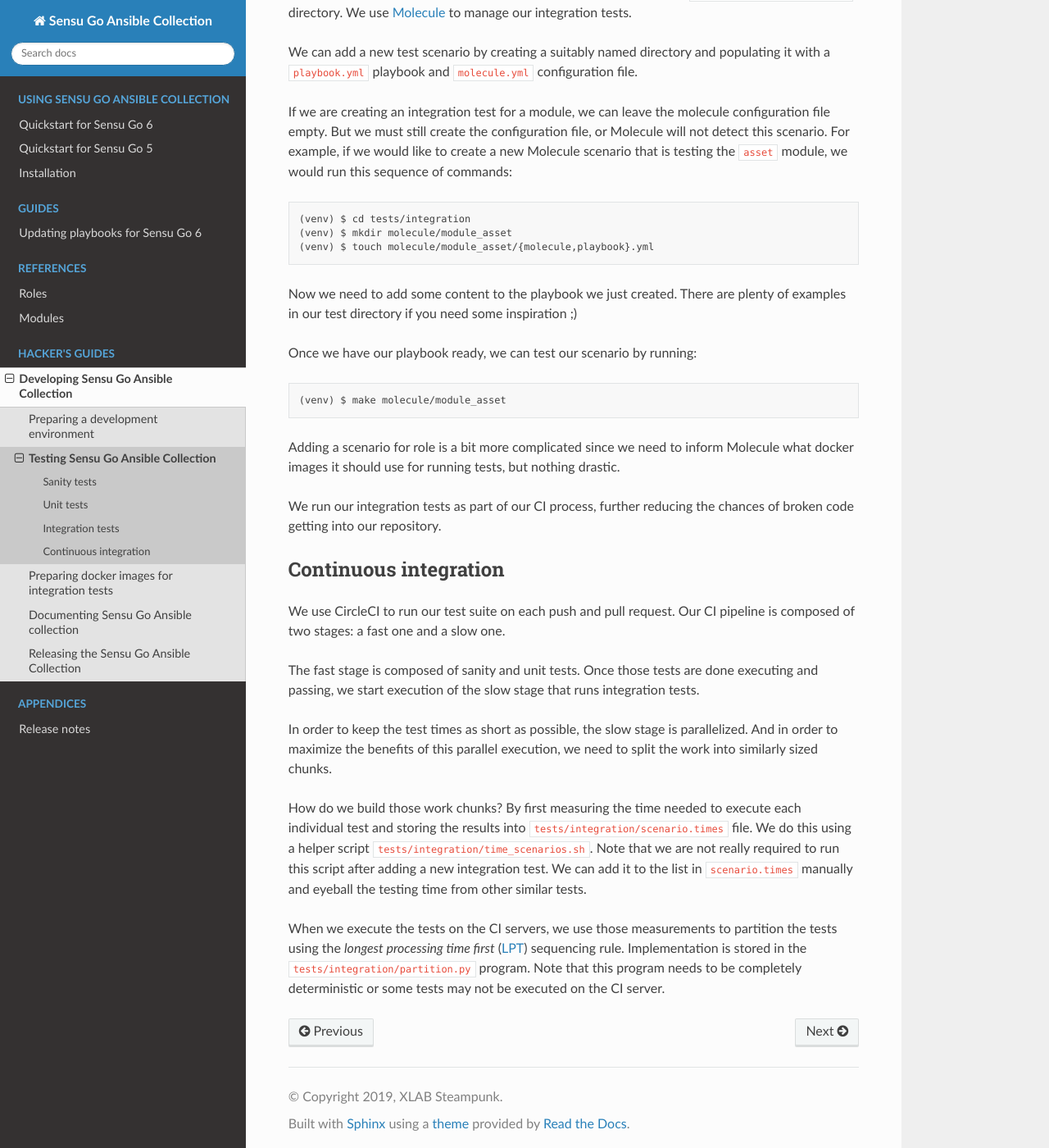
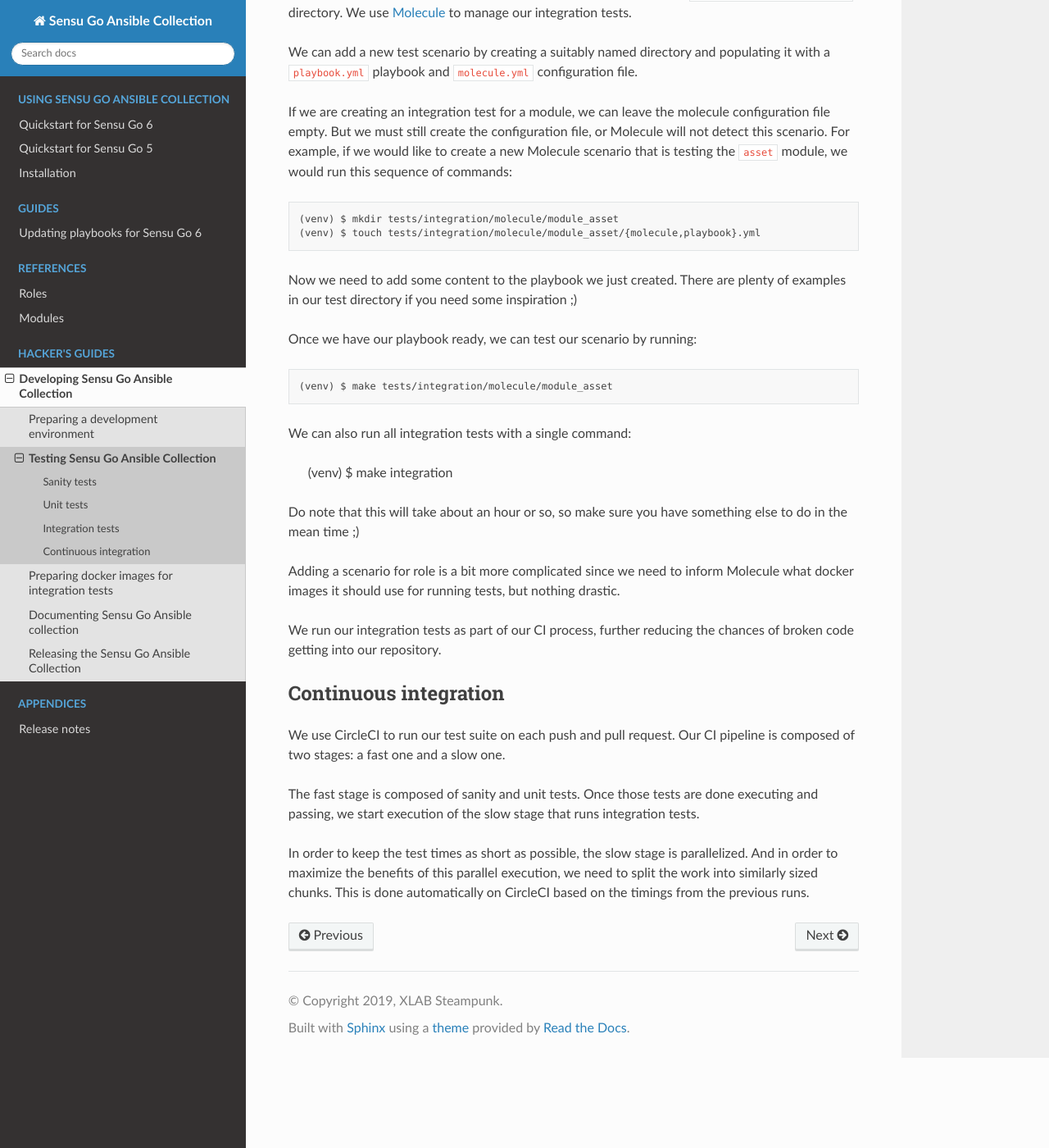
Before and after one commit to sensu/sensu-go-ansible, a Sphinx documentation site: the page built from docs/source/hacking/testing.rst, in a window 1280 px wide and 1400 px high, scrolled down 1571 px. Shown: the whole window at 82% size. Built offline with Sphinx 7.4.7 and the Read the Docs theme 2.0.0, drawn with Linux system fonts in a browser that asks for light colours.

Commit message:
Use pytest for integration test discovery
Up until now, we invoked Molecule directly when running integration
tests. And it is still useful to run it manually when developing a
module or a role since we often need to interactively log into the
target container.

But when running tests in bulk, pytest brings quite a few advantages.
One is the automatic test discovery,which means that we no longer rely
on makefile wildcards to list all of our tests.

But even more importantly, pytest allows us to automatically time the
scenario times, thich makes is a great fir with the CircleCI's ability
to split the tests across multiple workers automatically based on
timings from the previous runs. This way, we can get rid of all our
custom partitioning logic that we used before and manual timing of
tests.

```diff
--- a/docs/source/hacking/testing.rst
+++ b/docs/source/hacking/testing.rst
@@ -85,16 +85,22 @@ Molecule will not detect this scenario. For example, if we would like to
 create a new Molecule scenario that is testing the ``asset`` module, we would
 run this sequence of commands::
 
-   (venv) $ cd tests/integration
-   (venv) $ mkdir molecule/module_asset
-   (venv) $ touch molecule/module_asset/{molecule,playbook}.yml
+   (venv) $ mkdir tests/integration/molecule/module_asset
+   (venv) $ touch tests/integration/molecule/module_asset/{molecule,playbook}.yml
 
 Now we need to add some content to the playbook we just created. There are
 plenty of examples in our test directory if you need some inspiration ;)
 
 Once we have our playbook ready, we can test our scenario by running::
 
-   (venv) $ make molecule/module_asset
+   (venv) $ make tests/integration/molecule/module_asset
+
+We can also run all integration tests with a single command:
+
+   (venv) $ make integration
+
+Do note that this will take about an hour or so, so make sure you have
+something else to do in the mean time ;)
 
 Adding a scenario for role is a bit more complicated since we need to inform
 Molecule what docker images it should use for running tests, but nothing
@@ -116,20 +122,5 @@ integration tests.
 
 In order to keep the test times as short as possible, the slow stage is
 parallelized. And in order to maximize the benefits of this parallel
-execution, we need to split the work into similarly sized chunks.
-
-How do we build those work chunks? By first measuring the time needed to
-execute each individual test and storing the results into
-``tests/integration/scenario.times`` file. We do this using a helper script
-``tests/integration/time_scenarios.sh``. Note that we are not really required
-to run this script after adding a new integration test. We can add it to the
-list in ``scenario.times`` manually and eyeball the testing time from other
-similar tests.
-
-When we execute the tests on the CI servers, we use those measurements to
-partition the tests using the *longest processing time first* (LPT_)
-sequencing rule. Implementation is stored in the
-``tests/integration/partition.py`` program. Note that this program needs to be
-completely deterministic or some tests may not be executed on the CI server.
-
-.. _LPT: https://www.encyclopediaofmath.org/index.php/LPT_sequencing
+execution, we need to split the work into similarly sized chunks. This is done
+automatically on CircleCI based on the timings from the previous runs.
```
Also changed, not shown: 9 other files.
